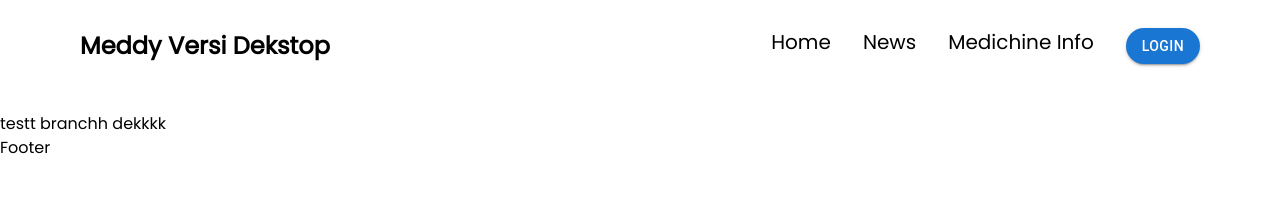
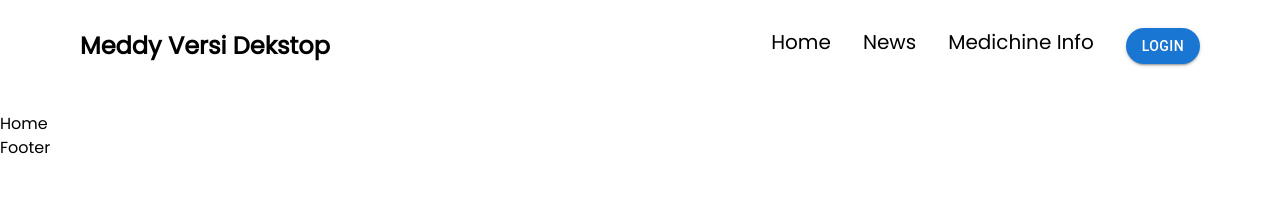
Before and after one commit to 01011001andra/Meddy, a React (Vite) app: page / in a window 1280 px wide. Shown: the top 202 px of the page. Built offline with nearby package versions, Linux system fonts and the light colour scheme.

Commit message:
updating home

```diff
--- a/src/pages/user/UserHome.jsx
+++ b/src/pages/user/UserHome.jsx
@@ -3,7 +3,7 @@ import React from "react";
 const UserHome = () => {
   return (
     <div className="pt-28">
-      <h1>testt branchh dekkkk</h1>
+      <h1>Home</h1>
     </div>
   );
 };
```
